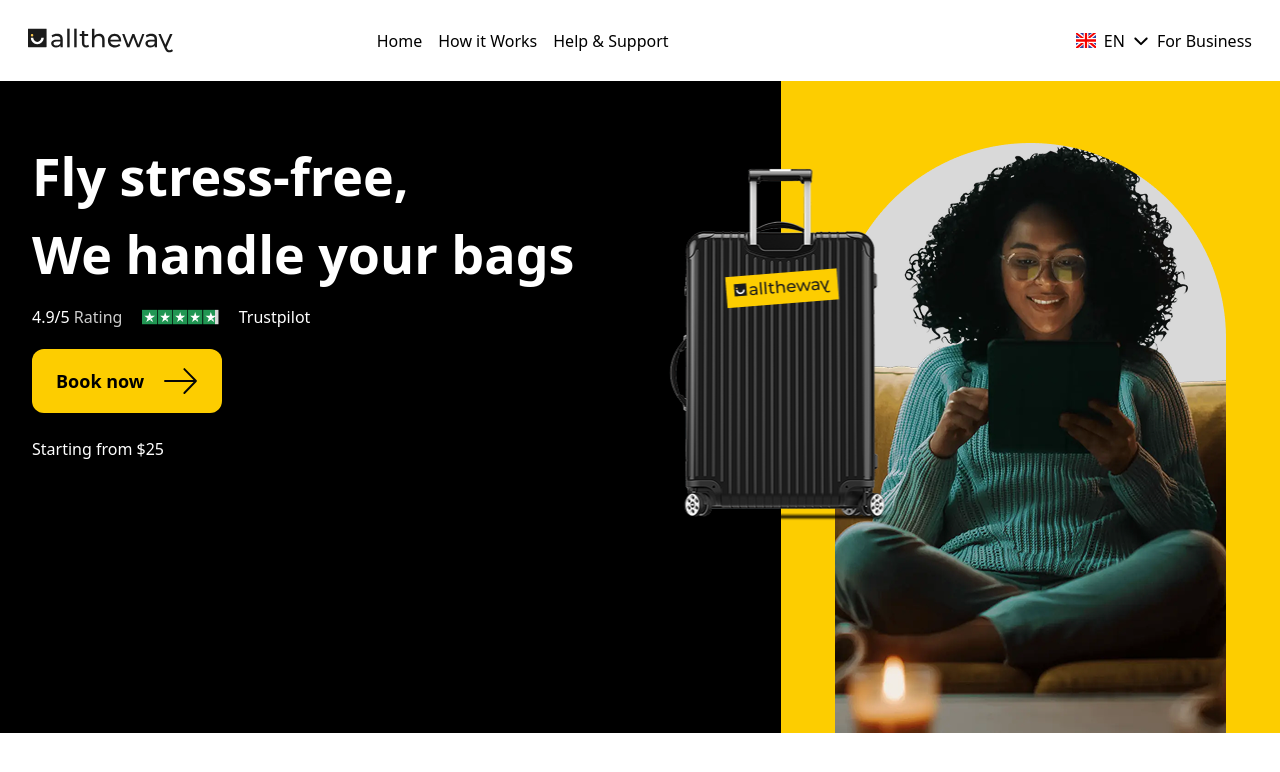
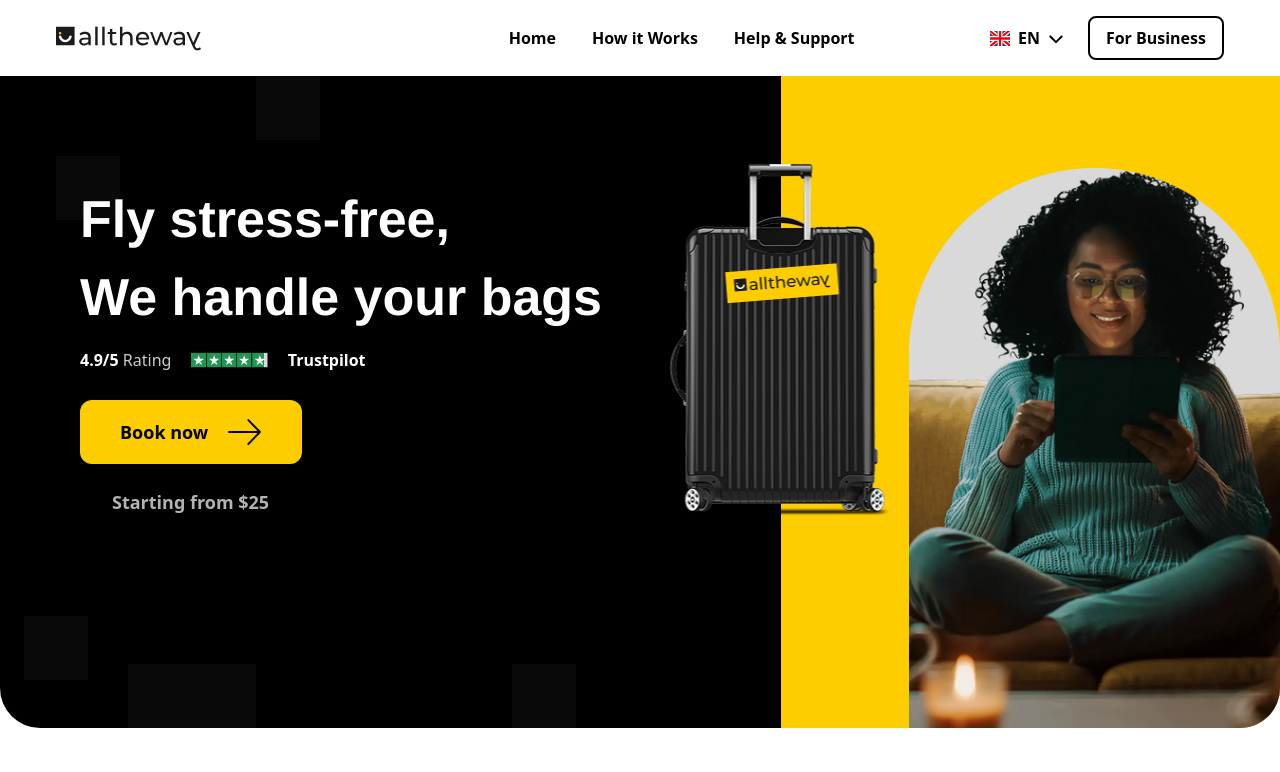
Before and after one commit to yacineKahlerras/strapi-frontend, a Next.js app: page / in a window 1280 px wide. Shown: the top 772 px of the page. Built offline with nearby package versions, Linux system fonts and the light colour scheme.

Commit message:
final changes

```diff
--- a/app/page.tsx
+++ b/app/page.tsx
@@ -3,7 +3,7 @@
 
 export default async function Home() {
   return (
-    <main className="min-h-screen w-full">
+    <main className="min-h-screen w-full font-manrope whitespace-nowrap">
       <Navigation />
       <MainSection />
     </main>
--- a/components/MainSection.tsx
+++ b/components/MainSection.tsx
@@ -4,17 +4,18 @@
 
 export default function MainSection() {
   return (
-    <div className="px-8 pt-14 bg-black h-[652px] overflow-y-hidden flex flex-col items-start text-white relative">
+    <div className="w-full px-8 pl-20 pt-14 bg-black h-[652px] overflow-hidden flex flex-col items-start text-white relative rounded-b-[2.5rem]">
       {/* header */}
-      <h1 className="text-[52px] font-bold">
+      <h1 className="text-[52px] font-bold font-helvetica pt-12">
         Fly stress-free, <br />
         We handle your bags
       </h1>
 
       {/* ratings */}
-      <div className="flex items-center gap-5 mt-3 pb-5">
+      <div className="flex items-center gap-5 mt-3 pb-7 font-semibold">
         <span>
-          4.9/5 <small className="text-base opacity-80">Rating</small>
+          4.9/5{" "}
+          <small className="text-base opacity-80 font-light">Rating</small>
         </span>
         <ul className="flex">
           {stars.map((s) => (
@@ -32,22 +33,29 @@
       </div>
 
       {/* cto */}
-      <button className="bg-[#FDCD00] flex items-center justify-center text-lg font-bold gap-5 px-[24px] py-[18px] rounded-xl text-black mb-6">
+      <button className="bg-[#FDCD00] hover:bg-[#fdcf00e1] flex items-center justify-center text-lg font-bold gap-5 px-[40px] py-[18px] rounded-xl text-black mb-6">
         Book now
         <Image width={34} height={34} alt="star" src="/arrow-right.svg" />
       </button>
-      <span>Starting from $25</span>
+      <span className="opacity-70 font-semibold text-lg pl-8">
+        Starting from $25
+      </span>
 
-      <div className="bg-[#FDCD00] absolute right-0 top-0 w-[39%] h-full flex items-end justify-center pt-9">
+      <div className="bg-[#FDCD00] absolute right-0 top-0 w-[39%] h-full flex items-end justify-start pl-32 pt-9">
         <Image width={391} height={590} src="/woman.png" alt="woman" />
         <Image
-          className="absolute left-0 top-[2rem] -translate-x-1/2"
+          className="absolute left-0 bottom-0 xl:top-[2rem] -translate-x-1/2"
           width={279}
           height={436}
           src="/case.png"
           alt="case"
         />
       </div>
+      <div className="opacity-[0.035] bg-white w-16 aspect-square absolute bottom-0 left-[40%]"></div>
+      <div className="opacity-[0.035] bg-white w-16 aspect-square absolute bottom-[3rem] left-[1.5rem]"></div>
+      <div className="opacity-[0.035] bg-white w-16 aspect-square absolute top-[5rem] left-[3.5rem]"></div>
+      <div className="opacity-[0.035] bg-white w-16 aspect-square absolute top-[0rem] left-[20%]"></div>
+      <div className="opacity-[0.035] bg-white w-32 h-16 absolute bottom-[0rem] left-[10%]"></div>
     </div>
   );
 }
--- a/components/Navigation.tsx
+++ b/components/Navigation.tsx
@@ -17,21 +17,30 @@
 
 export default function Navigation() {
   return (
-    <nav className="flex items-center justify-between px-7 py-7">
+    <nav className="flex items-center justify-between px-14 py-4 font-semibold">
       <Image src="/logo.svg" width={145} height={23} alt="logo" />
-      <ul className="flex items-center justify-center gap-4">
+      <ul className="flex items-center justify-center gap-9 pl-[15rem]">
         {navLinks.map(({ text, url }) => (
           <li key={text}>
-            <a href={url}>{text}</a>
+            <a
+              className="hover:opacity-80 hover:underline hover:underline-offset-8"
+              href={url}
+            >
+              {text}
+            </a>
           </li>
         ))}
       </ul>
       <div></div>
-      <div className="flex items-center gap-2">
-        <Image width={20} height={15} alt="flag" src="/british-flag.svg" />
-        <span>EN</span>
-        <Image width={16} height={16} alt="flag" src="/down-arrow.svg" />
-        <button>For Business</button>
+      <div className="flex items-center gap-6">
+        <button className="flex items-center gap-2">
+          <Image width={20} height={15} alt="flag" src="/british-flag.svg" />
+          <span>EN</span>
+          <Image width={16} height={16} alt="flag" src="/down-arrow.svg" />
+        </button>
+        <button className="font-bold border-2 border-black rounded-lg px-4 py-2 hover:opacity-80">
+          For Business
+        </button>
       </div>
     </nav>
   );
--- a/tailwind.config.ts
+++ b/tailwind.config.ts
@@ -12,6 +12,10 @@
         background: "var(--background)",
         foreground: "var(--foreground)",
       },
+      fontFamily: {
+        manrope: "var(--font-manrope)",
+        helvetica: ['"Helvetica Neue"', "Helvetica", "Arial", "sans-serif"],
+      },
     },
   },
   plugins: [],
```
